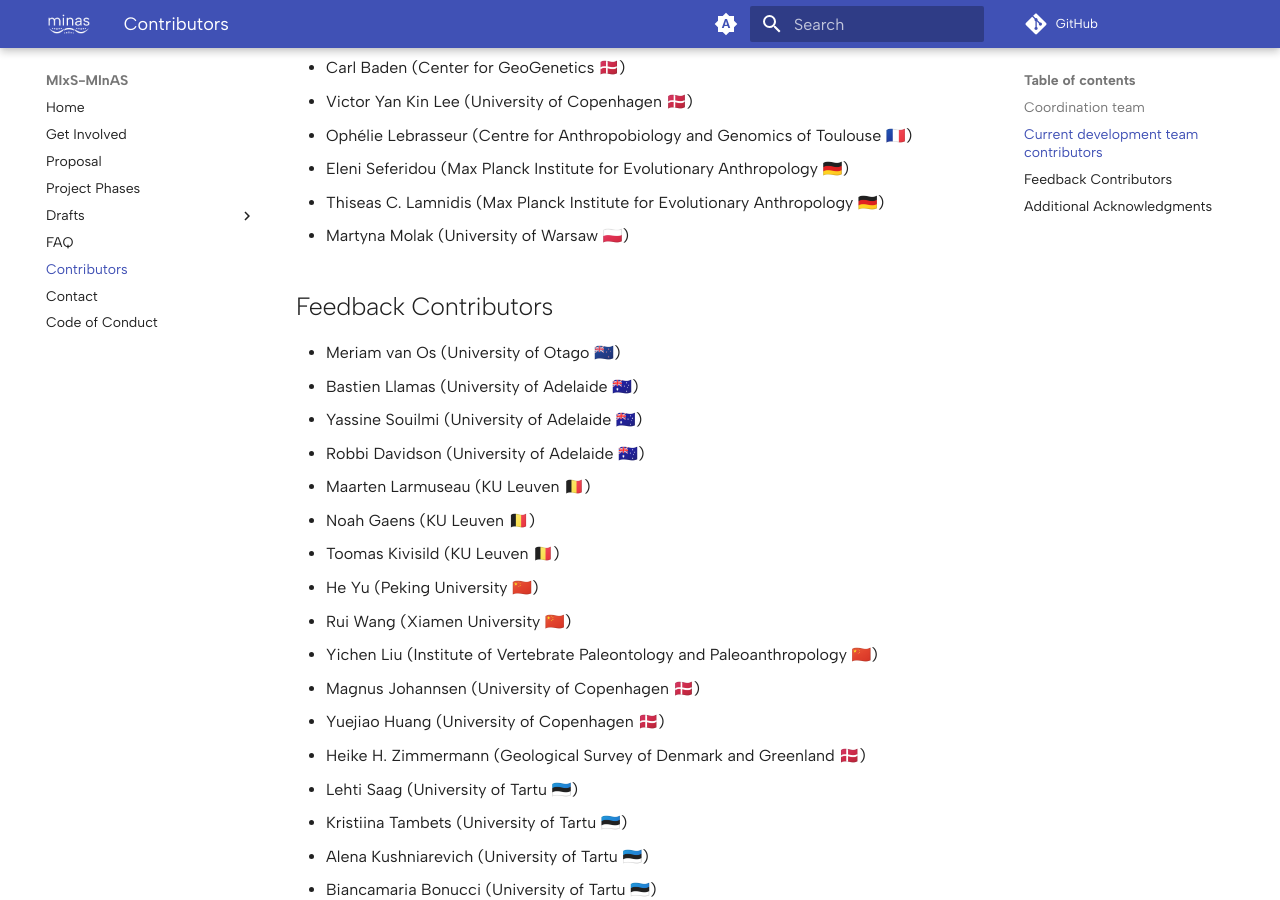
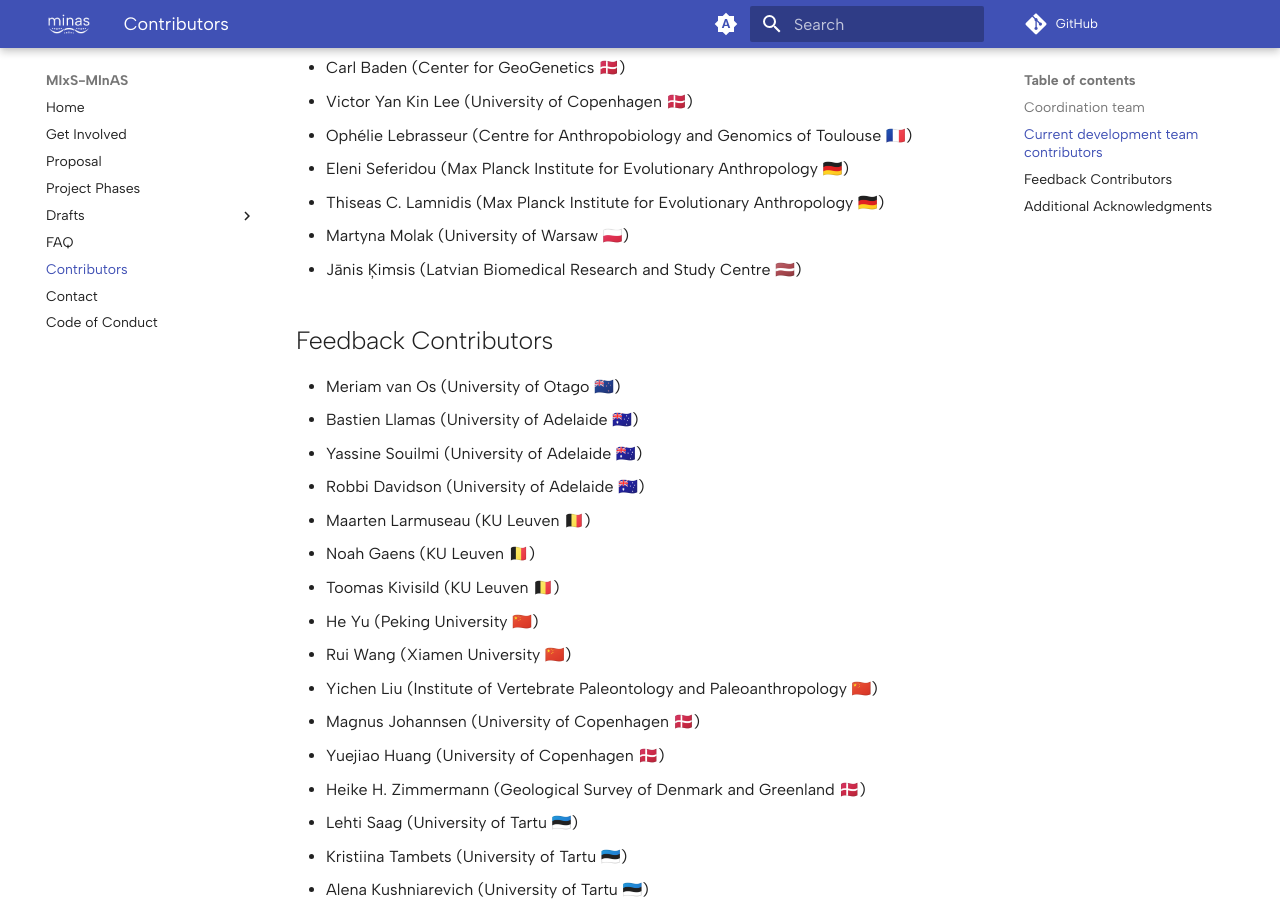
Before and after one commit to MIxS-MInAS/MIxS-MInAS.github.io, an MkDocs documentation site: the page built from docs/contributors.md, in a window 1280 px wide and 900 px high, scrolled down 567 px. Built offline with MkDocs 1.6.1 and Material for MkDocs 9.7.7, drawn with Linux system fonts in a browser that asks for light colours; comment, search, counter and statistics services are not loaded.

Commit message:
Add Jānis

```diff
--- a/docs/contributors.md
+++ b/docs/contributors.md
@@ -21,6 +21,7 @@ Previously:
 - Eleni Seferidou (Max Planck Institute for Evolutionary Anthropology 🇩🇪)
 - Thiseas C. Lamnidis (Max Planck Institute for Evolutionary Anthropology 🇩🇪)
 - Martyna Molak (University of Warsaw 🇵🇱)
+- Jānis Ķimsis (Latvian Biomedical Research and Study Centre 🇱🇻)
 
 ## Feedback Contributors
 
```
